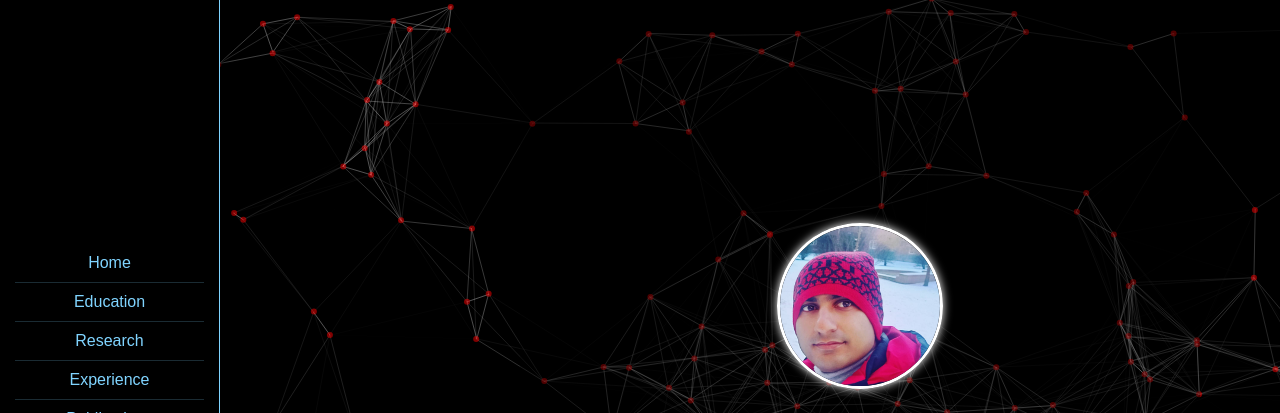
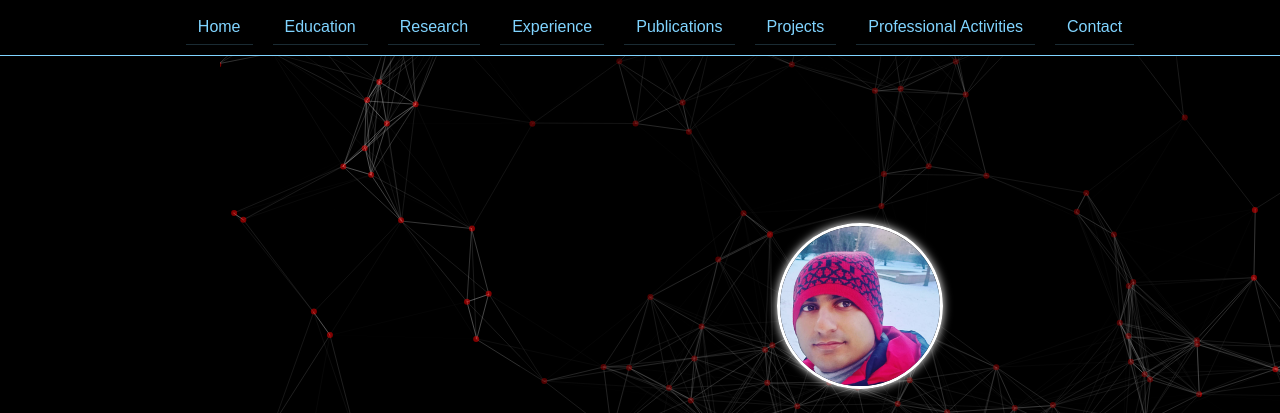
Before and after one commit to Junaid-Q/junaid-q.github.io, a plain HTML site: page index.html in a window 1280 px wide. Shown: the top 413 px of the page. Drawn offline with nearby package versions, Linux system fonts and the light colour scheme; animation ran at ten frames a second.

Commit message:
Reduce size

```diff
--- a/index.html
+++ b/index.html
@@ -27,7 +27,7 @@
 
 
 
-        <aside class="sidebar">
+        <aside class="topbar">
             <nav>
                 <a href="index.html">Home</a>
                 <a href="education.html">Education</a>
--- a/styles.css
+++ b/styles.css
@@ -411,3 +411,39 @@ footer {
   text-align: justify;
   padding: 20px;
 }
+
+
+/* Top Navigation Bar */
+.topbar {
+  position: fixed;
+  top: 0;
+  left: 0;
+  width: 100%;
+  background-color: #000;
+  z-index: 3;
+  border-bottom: 1px solid #80d4ff;
+  box-shadow: 0 2px 10px rgba(0, 0, 0, 0.8);
+  padding: 10px 20px;
+  display: flex;
+  justify-content: center;
+}
+
+.topbar nav {
+  display: flex;
+  flex-wrap: wrap;
+  gap: 20px;
+}
+
+.topbar nav a {
+  color: #80d4ff;
+  text-decoration: none;
+  padding: 8px 12px;
+  transition: all 0.3s ease;
+  border-bottom: 1px solid rgba(128, 212, 255, 0.2);
+}
+
+.topbar nav a:hover {
+  color: #ffffff;
+  background-color: rgba(128, 212, 255, 0.1);
+  border-bottom: 2px solid #80d4ff;
+}
```
